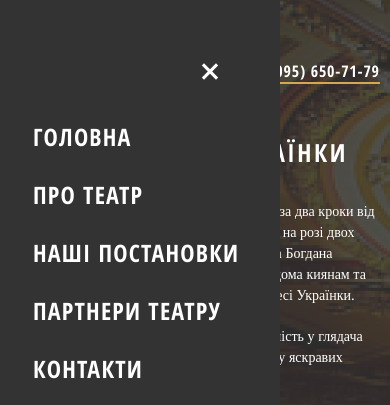
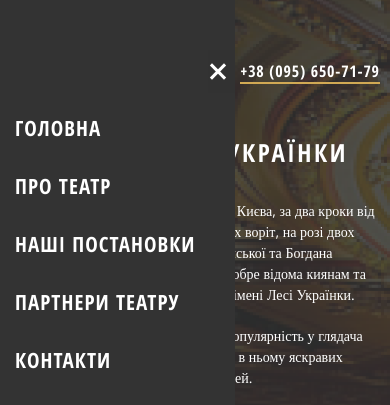
Before and after one commit to Shamanchyk/Theatre, a plain HTML site: page index.html in a window 390 px wide. Both pictures are taken after a click on the element 23 px from the left and 71 px from the top of the page. Shown: the top 405 px of the page. Drawn offline with nearby package versions, Linux system fonts and the light colour scheme.

Commit message:
Add files via upload

```diff
--- a/adaptetion.css
+++ b/adaptetion.css
@@ -205,7 +205,7 @@
         z-index: 2;
     }
     .hamburger.active{
-        left: 200px;
+        left: 258px;
     }
     .hamburger.active .hamburger-line{
         background-color: transparent;
@@ -355,6 +355,9 @@
         height: 100%;
         padding: 120px 0 0 33px;
     }
+    .hamburger.active{
+        left: 249px;
+    }
     .menu li {
         margin-bottom: 25px;
     }
@@ -455,7 +458,6 @@
     .container {
         padding: 0 20px;
     }
-
     .header-contant_left h2 {
         font-size: 35px;
     }
@@ -513,6 +515,19 @@
         font-size: 25px;
         width: 315px;
     }
+
+    .menu {
+        width: 235px;
+        padding: 110px 0 0 15px;
+    }
+    .line_link {
+        font-size: 21px;
+        line-height: 20px;
+    }
+    .hamburger.active{
+        left: 208px;
+    }
+
     .header-contant {
         margin-top: 70px;
     }
--- a/style.css
+++ b/style.css
@@ -124,6 +124,7 @@
         font-size: 24px;
         cursor: pointer;
         width: 27px;
+        background: rgba(51, 51, 51, 0.75);
     }
     .hamburger-line{
         background-color: #FFFFFF;
```
